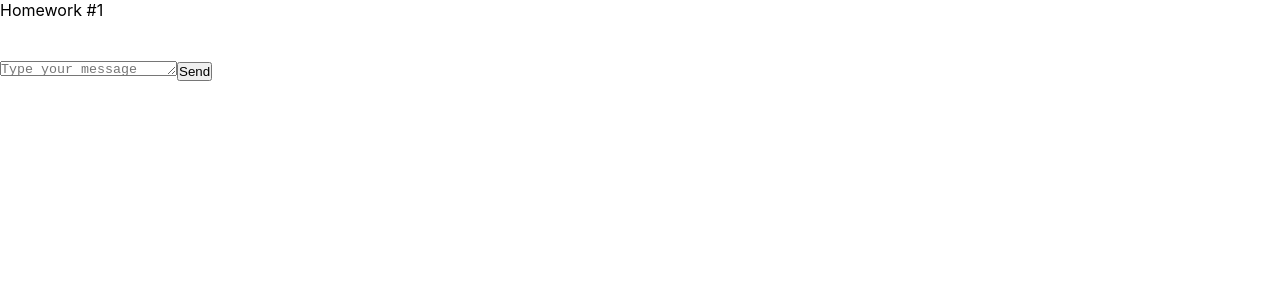
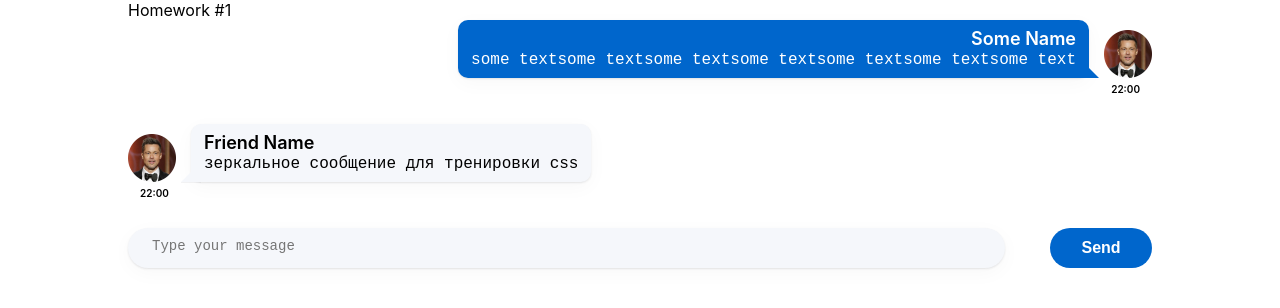
Before and after one commit to Ristretto1/Ignat_Tasks, a React (Create React App) app: page / in a window 1280 px wide. Shown: the top 308 px of the page. Built offline with nearby package versions, Linux system fonts and the light colour scheme.

Commit message:
add first task

```diff
--- a/src/s2-homeworks/hw01/HW1.tsx
+++ b/src/s2-homeworks/hw01/HW1.tsx
@@ -1,9 +1,8 @@
-import React from 'react'
+import s2 from '../../s1-main/App.module.css'
+import avatar from './avatar.png'
+import FriendMessage from './friend-message/FriendMessage'
+import MessageSender from './message-sender/MessageSender'
 import Message from './message/Message'
-import MessageSender from './message-sender/MessageSender'
-import s2 from '../../s1-main/App.module.css'
-import FriendMessage from './friend-message/FriendMessage'
-import avatar from './avatar.png'
 
 /*
  * 1 - описать тип MessageType
@@ -14,14 +13,24 @@ import avatar from './avatar.png'
  * */
 
 // нужно создать правильный тип вместо any
-export type MessageType = any
+export type MessageType = {
+	id: number
+	user: {
+		avatar: string
+		name: string
+	}
+	message: {
+		text: string
+		time: string
+	}
+}
 
 // структуру объекта не менять
 export const message0: MessageType = {
 	id: 0,
 	user: {
 		avatar: avatar, // можно менять
-        name: 'Some Name',  // можно менять
+		name: 'Some Name', // можно менять
 	},
 	message: {
 		text: 'some textsome textsome textsome textsome textsome textsome text', // можно менять
@@ -42,7 +51,7 @@ export const friendMessage0: MessageType = {
 
 const HW1 = () => {
 	return (
-        <div id={'hw1'}>
+		<div id={'hw1'} style={{ maxWidth: 1024, margin: '0 auto' }}>
 			<div className={s2.hwTitle}>Homework #1</div>
 			<div className={s2.hw}>
 				{/*проверка отображения (не менять)*/}
--- a/src/s2-homeworks/hw01/friend-message/FriendMessage.module.css
+++ b/src/s2-homeworks/hw01/friend-message/FriendMessage.module.css
@@ -1,31 +1,54 @@
 .friendMessage {
-
+	display: flex;
+	flex-direction: column;
+	margin-bottom: 24px;
 }
 
 .friendImageAndText {
-
+	display: flex;
+	align-items: end;
+	gap: 15px;
 }
 
 .friendImageAndText img {
-
+	width: 48px;
+	height: 48px;
 }
 
 .friendText {
-
+	position: relative;
+	background: #f5f7fb;
+	box-shadow: 0px 5px 20px rgba(29, 33, 38, 0.03),
+		0px 1px 2px rgba(29, 33, 38, 0.1);
+	border-radius: 10px;
+	padding: 8px 13px;
 }
 
 .friendText:after {
-
+	position: absolute;
+	content: '';
+	bottom: 0px;
+	left: -10px;
+	display: inline-block;
+	border-bottom: 20px solid #f5f7fb;
+	border-left: 20px solid transparent;
+	box-shadow: 0px 1px 0px rgb(29 33 38 / 5%);
 }
 
 .friendName {
-
+	font-weight: 600;
+	font-size: 18px;
+	line-height: 22px;
 }
 
 .friendMessageText {
-
+	font-size: 16px;
+	line-height: 20px;
 }
 
 .friendTime {
-
+	font-weight: 600;
+	font-size: 10px;
+	line-height: 12px;
+	padding: 5px 12px;
 }
--- a/src/s2-homeworks/hw01/friend-message/FriendMessage.tsx
+++ b/src/s2-homeworks/hw01/friend-message/FriendMessage.tsx
@@ -1,8 +1,11 @@
-import React from 'react'
+import { MessageType } from '../HW1'
 import s from './FriendMessage.module.css'
 
-// создать тип вместо any и отобразить приходящие данные
-const FriendMessage = (props: any) => {
+type FriendMessagePropsType = {
+	message: MessageType
+}
+
+const FriendMessage = (props: FriendMessagePropsType) => {
 	return (
 		<div
 			id={'hw1-friend-message-' + props.message.id}
@@ -11,36 +14,25 @@ const FriendMessage = (props: any) => {
 			<div className={s.friendImageAndText}>
 				<img
 					id={'hw1-friend-avatar-' + props.message.id}
-                    // создаёт студент
-
-                    //
+					src={props.message.user.avatar}
 				/>
 				<div className={s.friendText}>
 					<div
 						id={'hw1-friend-name-' + props.message.id}
 						className={s.friendName}
 					>
-                        {/*создаёт студент*/}
-
-                        {/**/}
+						{props.message.user.name}
 					</div>
 					<pre
 						id={'hw1-friend-text-' + props.message.id}
 						className={s.friendMessageText}
 					>
-                        {/*создаёт студент*/}
-
-                        {/**/}
+						{props.message.message.text}
 					</pre>
 				</div>
 			</div>
-            <div
-                id={'hw1-friend-time-' + props.message.id}
-                className={s.friendTime}
-            >
-                {/*создаёт студент*/}
-
-                {/**/}
+			<div id={'hw1-friend-time-' + props.message.id} className={s.friendTime}>
+				{props.message.message.time}
 			</div>
 		</div>
 	)
--- a/src/s2-homeworks/hw01/message-sender/MessageSender.module.css
+++ b/src/s2-homeworks/hw01/message-sender/MessageSender.module.css
@@ -1,18 +1,37 @@
 .sendForm {
-
+	display: flex;
+	align-items: center;
+	gap: 45px;
+	justify-content: center;
 }
 
 .textarea {
-
+	width: 100%;
+	min-height: 40px;
+	background: #f5f7fb;
+	box-shadow: 0px 5px 20px rgba(29, 33, 38, 0.03),
+		0px 1px 2px rgba(29, 33, 38, 0.1);
+	border-radius: 20px;
+	resize: none;
+	padding: 10px 24px;
+	font-size: 14px;
+	line-height: 17px;
+	border: none;
 }
 
 .button {
-
+	width: 120px;
+	height: 40px;
+	background: #0066cc;
+	border-radius: 20px;
+	border: none;
+	font-weight: 600;
+	font-size: 16px;
+	line-height: 20px;
+	color: #ffffff;
 }
 
 .button:hover {
-
 }
 .button:active {
-
 }
--- a/src/s2-homeworks/hw01/message/Message.module.css
+++ b/src/s2-homeworks/hw01/message/Message.module.css
@@ -1,31 +1,57 @@
 .message {
-
+	display: flex;
+	flex-direction: column;
+	align-items: end;
+	margin-bottom: 24px;
 }
 
 .imageAndText {
-
+	display: flex;
+	align-items: end;
+	gap: 15px;
 }
 
 .imageAndText img {
-
+	width: 48px;
+	height: 48px;
+	order: 1;
 }
 
 .text {
-
+	background: #0066cc;
+	box-shadow: 0px 5px 20px rgba(29, 33, 38, 0.03),
+		0px 1px 2px rgba(29, 33, 38, 0.1);
+	border-radius: 10px;
+	padding: 8px 13px;
+	color: #ffffff;
+	text-align: end;
+	position: relative;
 }
 
 .text:after {
-
+	position: absolute;
+	content: '';
+	bottom: 0px;
+	right: -10px;
+	display: inline-block;
+	border-bottom: 20px solid #0066cc;
+	border-right: 20px solid transparent;
 }
 
 .name {
-
+	font-weight: 600;
+	font-size: 18px;
+	line-height: 22px;
 }
 
 .messageText {
-
+	font-size: 16px;
+	line-height: 20px;
 }
 
 .time {
-
+	font-weight: 600;
+	font-size: 10px;
+	line-height: 12px;
+	padding: 5px 12px;
 }
--- a/src/s2-homeworks/hw01/message/Message.tsx
+++ b/src/s2-homeworks/hw01/message/Message.tsx
@@ -1,37 +1,27 @@
-import React from 'react'
+import { MessageType } from '../HW1'
 import s from './Message.module.css'
 
-// нужно создать правильный тип вместо any
-export type MessagePropsType = any
+export type MessagePropsType = { message: MessageType }
 
-// нужно отобразить приходящие данные
 const Message = (props: MessagePropsType) => {
 	return (
 		<div id={'hw1-message-' + props.message.id} className={s.message}>
 			<div className={s.imageAndText}>
 				<img
 					id={'hw1-avatar-' + props.message.id}
-                    // создаёт студент
-
-                    //
+					src={props.message.user.avatar}
 				/>
 				<div className={s.text}>
 					<div id={'hw1-name-' + props.message.id} className={s.name}>
-                        {/*создаёт студент*/}
-
-                        {/**/}
+						{props.message.user.name}
 					</div>
 					<pre id={'hw1-text-' + props.message.id} className={s.messageText}>
-                        {/*создаёт студент*/}
-
-                        {/**/}
+						{props.message.message.text}
 					</pre>
 				</div>
 			</div>
 			<div id={'hw1-time-' + props.message.id} className={s.time}>
-                {/*создаёт студент*/}
-
-                {/**/}
+				{props.message.message.time}
 			</div>
 		</div>
 	)
```
Lines whose indentation alone changed are shown as unchanged.
